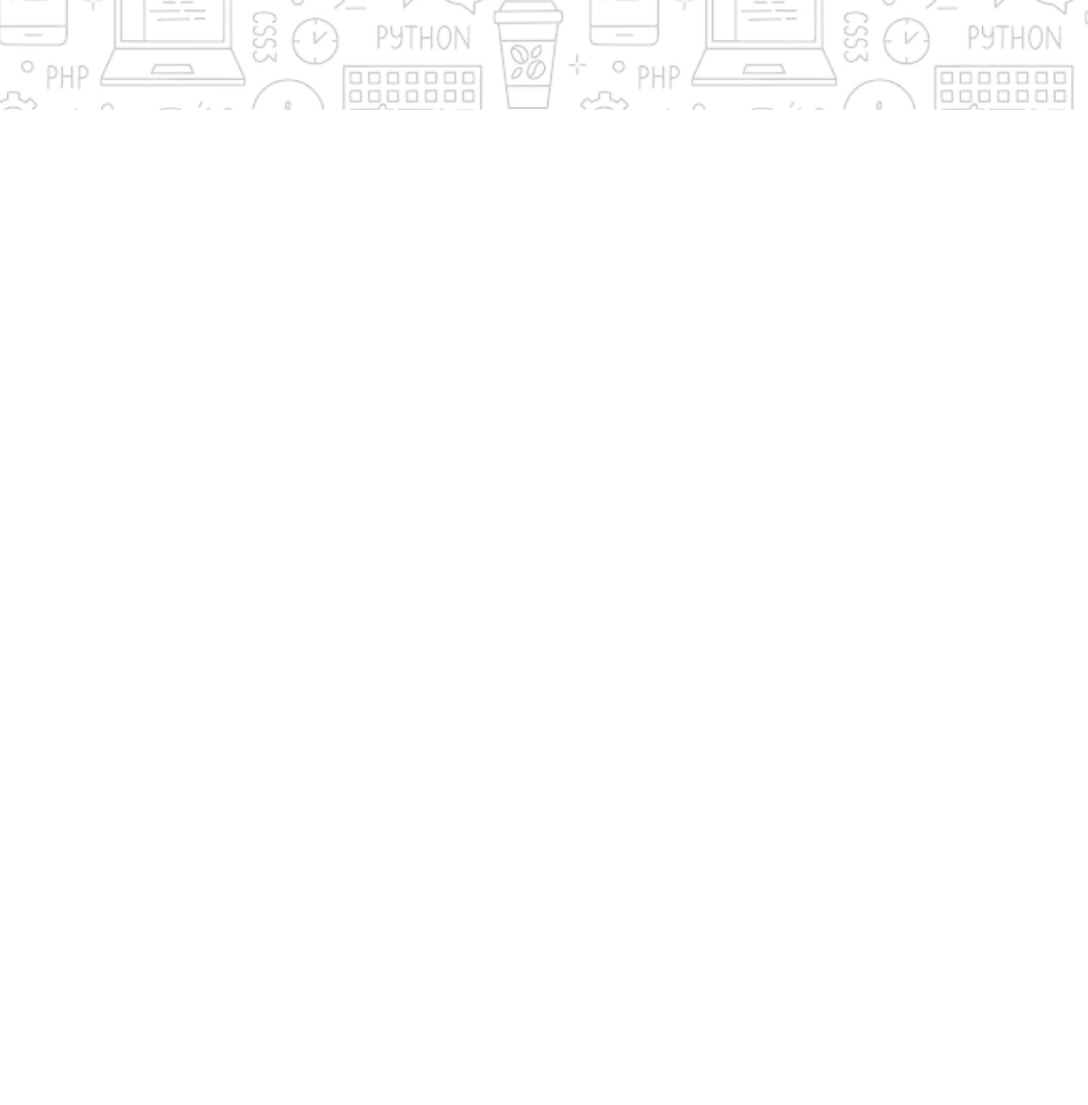
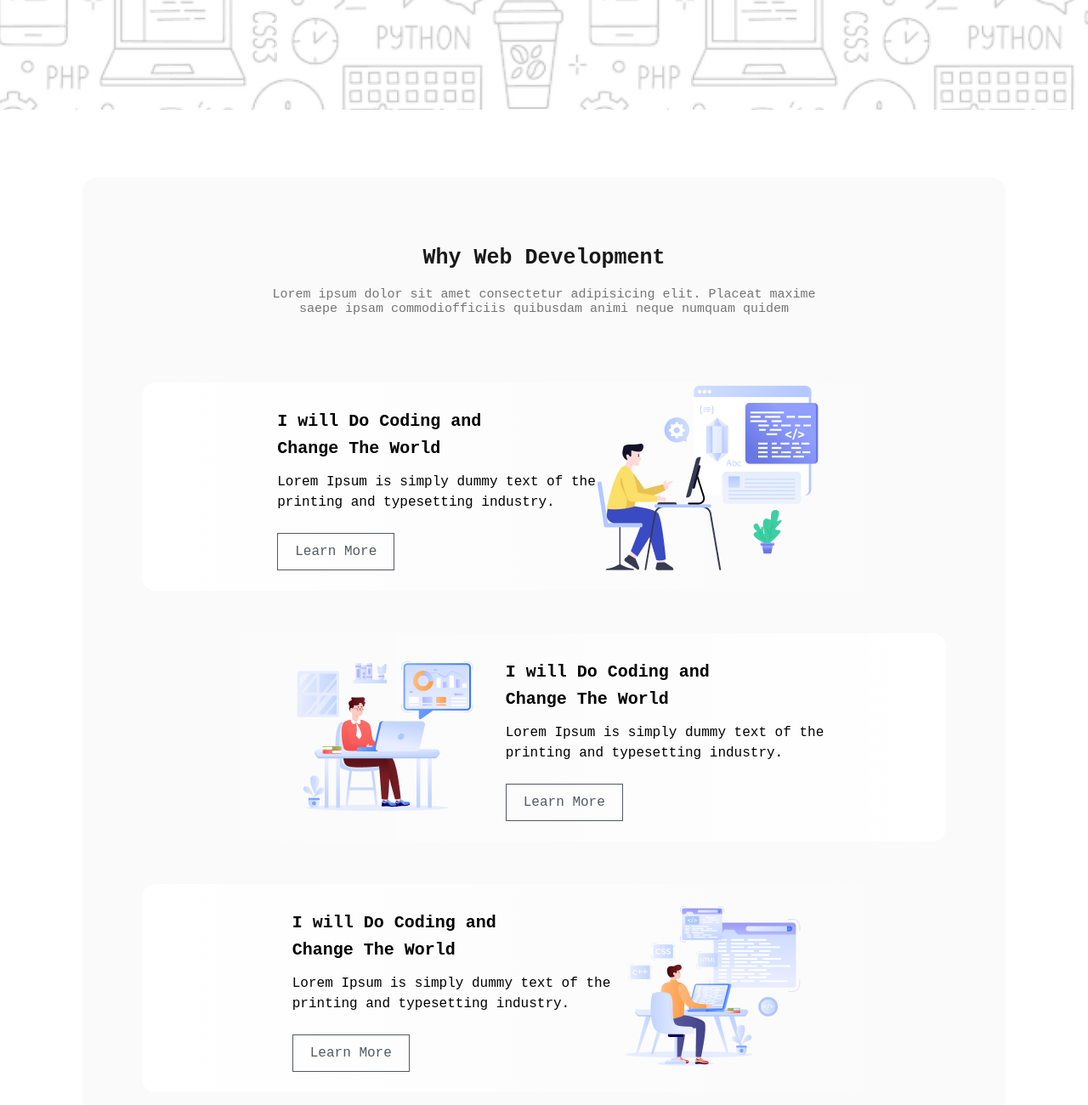
Before and after one commit to redowanahmed08/my-mission, a plain HTML site: page index.html in a window 1280 px wide. Shown: the part 582-1882 px from the top of the page at 85% size. Before the commit the page ends 800 px from the top, so only its background shows below. Drawn offline with Linux system fonts and the light colour scheme; a web font is replaced by a local one.

Commit message:
added why web development section

```diff
--- a/index.html
+++ b/index.html
@@ -46,6 +46,53 @@
             </div>
         </section>
 
+
+    <section class="wwd-section">
+        <div class="why-web-dev">
+            <div class="box-content">
+                <h3 class="section-title text-center">Why Web Development</h3>
+                <p class="section-descrip text-center">Lorem ipsum dolor sit amet consectetur adipisicing elit. Placeat maxime  <br> saepe ipsam commodiofficiis quibusdam animi neque numquam quidem</p>
+            </div>
+            <br>
+            <div class="box-child1">
+                <div>
+                    <h3 class="box-heading">I will Do Coding and <br><br> Change The World</h3>
+                    <p class="box-descrip">Lorem Ipsum is simply dummy text of the <br><br> printing and typesetting industry.</p>
+                    <br>
+                    <a href="#">Learn More</a>
+                </div>
+                <div>
+                    <img src="resources/images/Layer_1.png" alt="">
+                </div>
+            </div>
+
+            <div class="box-child2">
+                <div>
+                    <img src="resources/images/Group 3.png" alt="">
+                </div>
+                <div>
+                    <h3 class="box-heading">I will Do Coding and <br><br> Change The World</h3>
+                    <p class="box-descrip">Lorem Ipsum is simply dummy text of the <br><br> printing and typesetting industry.</p>
+                    <br>
+                    <a href="#">Learn More</a>
+                </div>
+            </div>
+
+            <div class="box-child3">
+                <div>
+                    <h3 class="box-heading">I will Do Coding and <br><br> Change The World</h3>
+                    <p class="box-descrip">Lorem Ipsum is simply dummy text of the <br><br> printing and typesetting industry.</p>
+                    <br>
+                    <a href="#">Learn More</a>
+                </div>
+                <div>
+                    <img src="resources/images/Group 4.png" alt="">
+                </div>
+    </section>
+    <br>
+    <br>
+    <br>
+
     </main>
 
     <footer id="footer" class="bg-primary">
--- a/resources/stylesheet/design.css
+++ b/resources/stylesheet/design.css
@@ -130,3 +130,93 @@ button > a {
     margin-bottom: 10px;
     font-size: 14px;
 }
+
+/* why web development section */
+
+.wwd-section{
+    width: 946px;
+    height: 1033px;
+    margin: 0 auto;
+    padding: 80px 70px 80px 70px;
+    margin-top: 80px;
+    border-radius: 16px;
+    background: rgba(13, 19, 33, 0.02);
+  }
+
+
+  .box-heading {
+      font-size: 20px;
+      margin-bottom: 16px;
+      line-height: 16px;
+
+  }
+
+  .box-descrip {
+      font-weight: 300;
+      margin-top: 25px;
+      margin-bottom: 25px;
+      line-height: 12px;
+      font-family: 12px;
+  }
+
+  .box-child1{
+      margin-top: 40px;
+      margin-bottom: 50px;
+      display: flex;
+      justify-content: center;
+      align-items: center;
+      flex: none;
+      order: 0;
+      align-self: stretch;
+      flex-grow: 0;
+      border-radius: 16px;
+      background: linear-gradient(90.00deg, rgb(255, 255, 255),rgba(255, 255, 255, 0) 100%);
+  }
+
+  .box-child2, div > a, .box-heading, .box-descrip {
+      margin-left: 22px;
+  }
+
+  ul > li >button {
+      padding: 12px 20px 12px 20px;
+      box-sizing: border-box;
+      border: 1px solid rgb(13, 19, 33);
+      opacity: 0.7;
+      color: black;
+  }
+
+  div > a {
+      box-sizing: border-box;
+      border: 1px solid rgb(13, 19, 33);
+      opacity: 0.7;
+      padding: 12px 20px 12px 20px;
+      text-decoration: none;
+      color: rgb(13, 19, 33);
+  }
+
+  .box-child2{
+      margin-top: 40px;
+      margin-bottom: 50px;
+      display: flex;
+      justify-content: center;
+      align-items: center;
+      flex: none;
+      order: 0;
+      align-self: stretch;
+      flex-grow: 0;
+      border-radius: 16px;
+      background: linear-gradient(270deg, rgb(255, 255, 255),rgba(255, 255, 255, 0) 100%);
+  }
+  .box-child3{
+      margin-top: 40px;
+      margin-bottom: 50px;
+      display: flex;
+      justify-content: center;
+      align-items: center;
+      flex: none;
+      order: 0;
+      align-self: stretch;
+      flex-grow: 0;
+      border-radius: 16px;
+      background: linear-gradient(90.00deg, rgb(255, 255, 255),rgba(255, 255, 255, 0) 100%);
+  }
```
